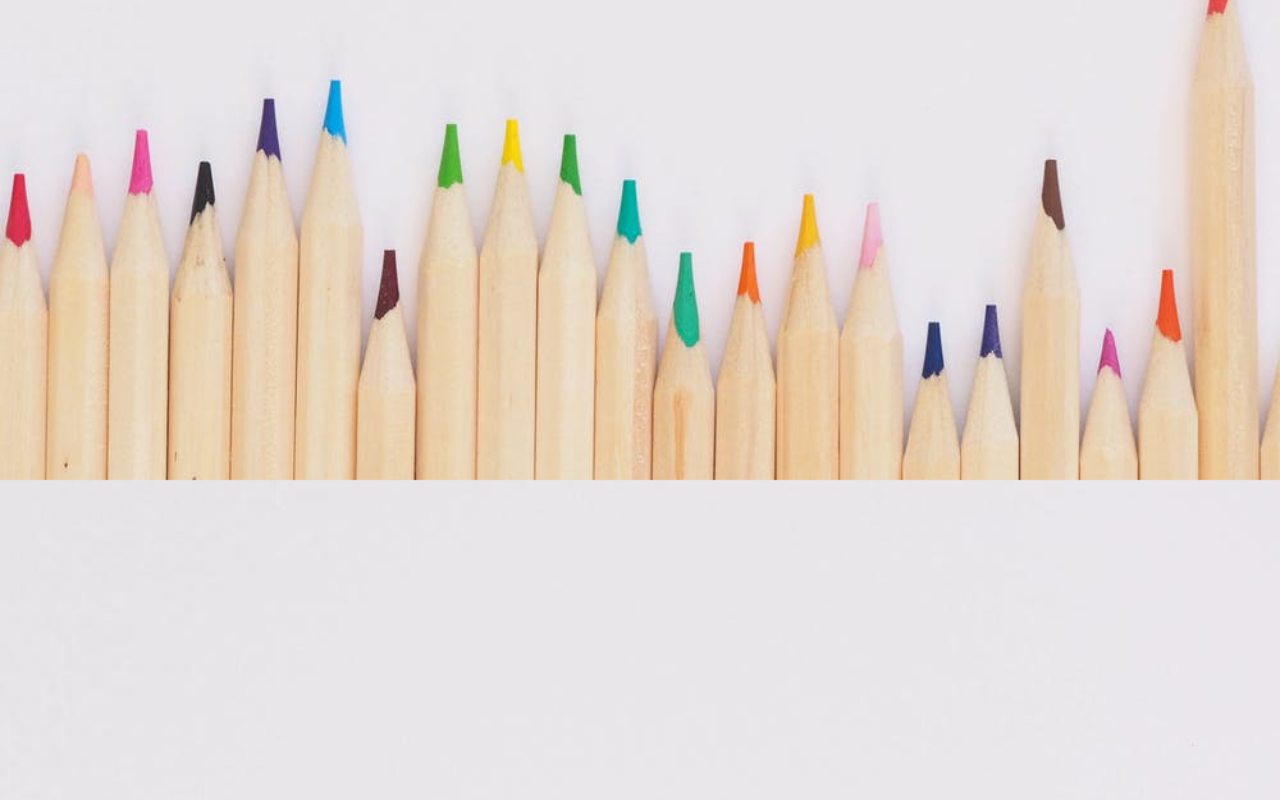
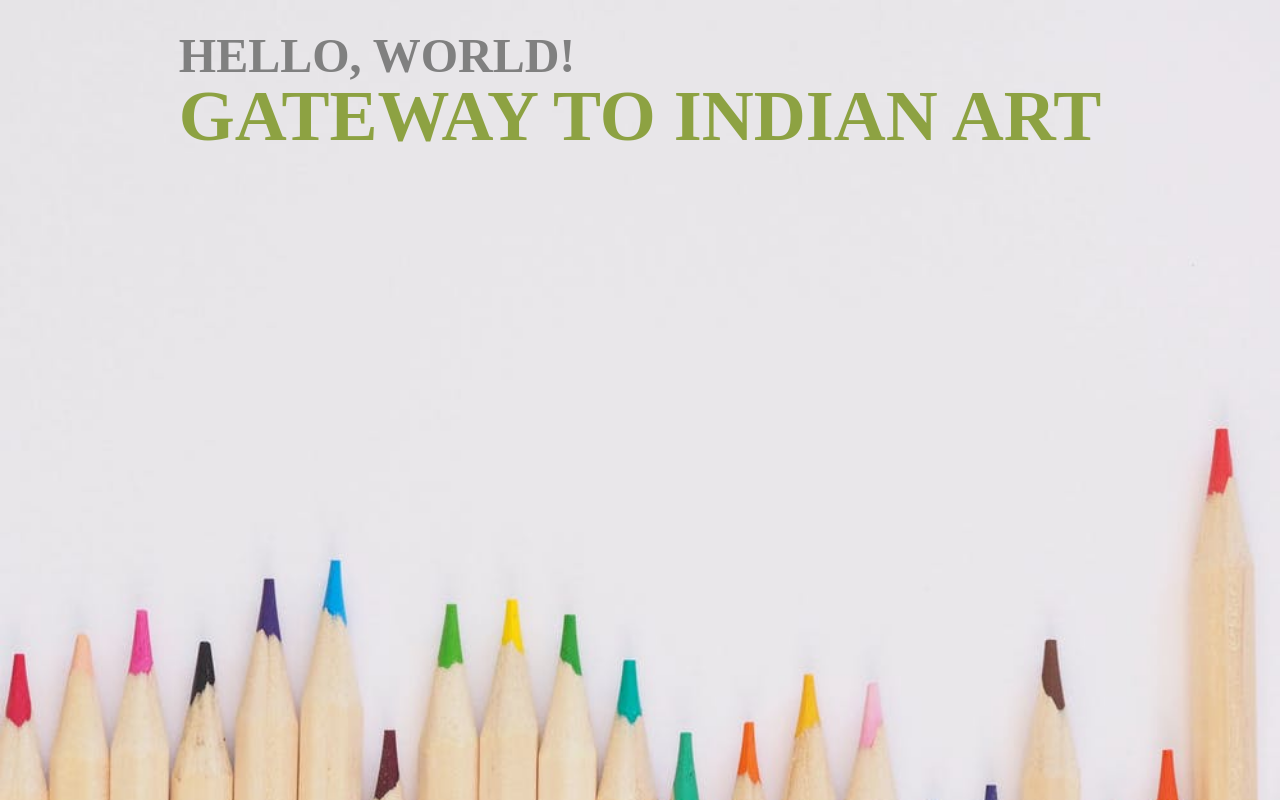
Before and after one commit to dev-Rayavaram/dev-Rayavaram.art-Store, a React (Create React App) app in the folder art-store-client/: page / in a window 1280 px wide. Built offline with nearby package versions, Linux system fonts and the light colour scheme; a web font is replaced by a local one.

Commit message:
added stylesheet

```diff
--- a/art-store-client/src/App.js
+++ b/art-store-client/src/App.js
@@ -1,9 +1,13 @@
 import React from 'react';
+import 'normalize.css'; // Note this
+
 import './App.scss'
 function App() {
   return (
     <div className="App">
-
+      <h1>Hello, World!
+      <span> GATEWAY TO INDIAN ART</span>
+      </h1>
     </div>
   );
 }
--- a/art-store-client/src/App.scss
+++ b/art-store-client/src/App.scss
@@ -1,11 +1,9 @@
 @import './styles/partials/home.scss';
-$container_width:100%;
-$container_height:100%;
-
-
-        body {
-            background-image: url("./images/pexels-photo-743986.jpeg");
-            background-size: cover;
-            width:$container_width;
-            height:$container_height;
-        }
+$container-height:100%;
+$container-width:100%;
+body{
+    background-image: url("./images/pexels-photo-743986.jpeg");
+    background-size: cover;
+    width:$container-width;
+    height:$container-height;
+}
--- a/art-store-client/src/styles/modules/_colors.scss
+++ b/art-store-client/src/styles/modules/_colors.scss
@@ -1 +1,22 @@
-body{background: red($color: #00A9D8);}
+$color1:#00A9D8;
+$color3:#292930;
+$color6:#4A2C40;
+$color7:#E9BD43;
+$color8:#7D3780;
+$color11:#F7F7F7;
+$color12:#FFFFFF;
+$color13:#A7BC5B;
+$color14:#8DA242;
+$color15:#99DDFF;
+$color16:#00458B;
+$color17:#FF6864;
+$color18:#150734;
+$color19:#0F2557;
+$color20:#28559A;
+$color-base:gray;
+$color21:#3778C2;
+$color22:#4B9FE1;
+$color23:#63BCE5;
+$color24:#7ED5EA;
+$color25:#FA255E;
+$base-color:#E1E2E2;
--- a/art-store-client/src/styles/partials/home.scss
+++ b/art-store-client/src/styles/partials/home.scss
@@ -1 +1,27 @@
-@import '../modules/all'
+@import '../modules/all';
+
+body{
+    display: flex;
+    color:$color-base;
+    font-family: $cursive4;
+    line-height: 1.6;
+    align-items: center;
+    justify-content: center;
+    align-content: center;
+
+}
+@mixin san-sarif($cl:$color-base,$ff:$title,$ft:3rem,$lht:1,$lsp:5.5,$tt:uppercase){
+    color:$cl;
+    font-family: $ff;
+    font-size: $ft;
+    line-height: $lht;
+    letter-spacing: $lsp;
+    text-transform:$tt;
+}
+h1{
+    @include san-sarif();
+    span{
+        display: block;
+        @include san-sarif($cl:$color14,$ff:$cursiveT,$ft:4.5rem);
+    }
+}
```
